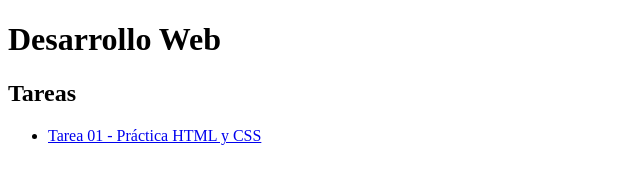
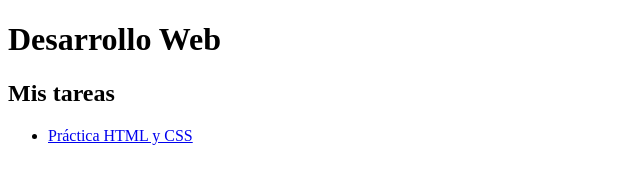
Before and after one commit to AReyes1230/Tareas-Desarrollo-Web, a plain HTML site: page index.html in a window 1280 px wide. Shown: the whole page, without its empty margins (0-640 px from the left). Drawn offline with Linux system fonts and the light colour scheme.

Commit message:
Update index.html

```diff
--- a/index.html
+++ b/index.html
@@ -3,19 +3,19 @@
 <head>
     <meta charset="UTF-8">
     <meta name="viewport" content="width=device-width, initial-scale=1.0">
-    <title>Tareas - Desarrollo Web</title>
+    <title>Desarrollo Web</title>
 </head>
 
 <body>
 
     <h1>Desarrollo Web</h1>
 
-    <h2>Tareas</h2>
+    <h2>Mis tareas</h2>
 
     <ul>
         <li>
-            <a href="Práctica%20HTML%20y%20CSS/">
-                Tarea 01 - Práctica HTML y CSS
+            <a href="Práctica-HTML-y-CSS/">
+                Práctica HTML y CSS
             </a>
         </li>
     </ul>
```
